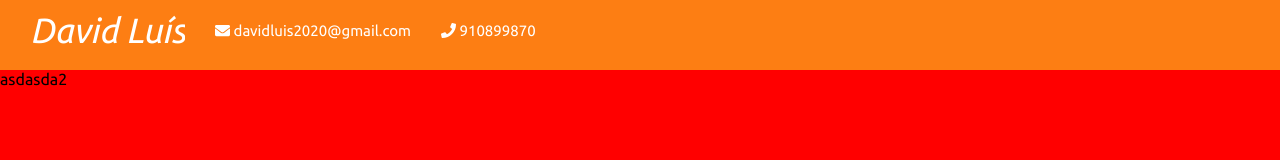
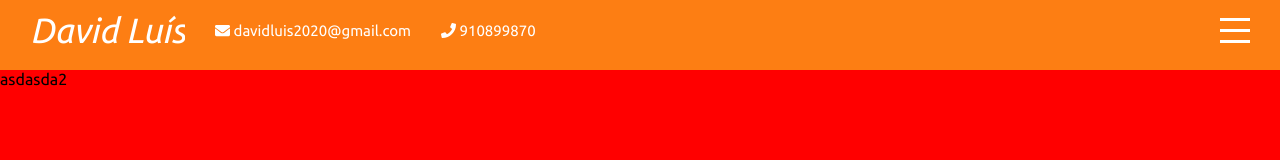
Before and after one commit to David2Luis/portefolio, a React (Create React App) app: page / in a window 1280 px wide. Shown: the top 160 px of the page. Built offline with nearby package versions, Linux system fonts and the light colour scheme.

Commit message:
content. delete menu(for now)

```diff
--- a/src/App.js
+++ b/src/App.js
@@ -2,6 +2,7 @@ import Topbar from "./components/topbar/Topbar";
 import Intro from "./components/intro/Intro";
 import Project from "./components/project/Project";
 import Contact from "./components/contact/Contact";
+import Curriculum from "./components/curriculum/Curriculum";
 import Menu from "./components/menu/Menu"
 import "./app.scss"
 import {useState} from "react";
@@ -11,9 +12,10 @@ function App() {
   return (
     <div className="app">
       <Topbar menuOpen={menuOpen} setMenuOpen={setMenuOpen}/>
-      <Menu menuOpen={menuOpen} setMenuOpen={setMenuOpen}/>
+      {/*<Menu menuOpen={menuOpen} setMenuOpen={setMenuOpen}/> */}
       <div className="sections">
         <Intro/>
+        <Curriculum/>
         <Project/>
         <Contact/>
       </div>
--- /dev/null
+++ b/src/components/curriculum/Curriculum.jsx
@@ -0,0 +1,41 @@
+import "./curriculum.scss"
+import { FontAwesomeIcon } from '@fortawesome/react-fontawesome';
+import { faBookOpen, faBriefcase} from '@fortawesome/free-solid-svg-icons';
+
+
+export default function Curriculum() {
+  return (
+    <div className="curriculum" id="curriculum">
+      <div className="education">
+        <FontAwesomeIcon icon={faBookOpen} size="6x"></FontAwesomeIcon>
+        <ul>
+          <li>
+            <h3>Le Wagon</h3>
+            <h6>Description: </h6>
+            <span className="spanCv">
+              - Ruby on rails
+              - HTML & CSS
+              - React
+              - PostgreSQL
+            </span>
+          </li>
+          <li>
+          <h3>Escola Superior Comunicação Social</h3>
+            <h6>Description: </h6>
+            <span className="spanCv">
+              - Ruby on rails
+              - HTML & CSS
+              - React
+              - PostgreSQL
+            </span>
+          </li>
+          <li></li>
+        </ul>
+      </div>
+      <div>
+      <FontAwesomeIcon icon={faBriefcase} size="6x"></FontAwesomeIcon>
+
+      </div>
+    </div>
+  )
+}
--- a/src/components/menu/Menu.jsx
+++ b/src/components/menu/Menu.jsx
@@ -1,19 +1,19 @@
-import "./menu.scss";
+// import "./menu.scss";
 
-export default function Menu({menuOpen, setMenuOpen}) {
-  return (
-    <div className={"menu " + (menuOpen && "active")} >
-      <ul>
-        <li>
-          <a href="#intro">Intro</a>
-        </li>
-        <li>
-          <a href="#project">Projects</a>
-        </li>
-        <li>
-          <a href="#contact">Contact</a>
-        </li>
-      </ul>
-    </div>
-  )
-};
+// export default function Menu({menuOpen, setMenuOpen}) {
+//   return (
+//     <div className={"menu " + (menuOpen && "active")} >
+//       <ul>
+//         <li>
+//           <a href="#intro">Intro</a>
+//         </li>
+//         <li>
+//           <a href="#project">Projects</a>
+//         </li>
+//         <li>
+//           <a href="#contact">Contact</a>
+//         </li>
+//       </ul>
+//     </div>
+//   )
+// };
--- a/src/components/menu/menu.scss
+++ b/src/components/menu/menu.scss
@@ -1,19 +1,20 @@
-@import "../../global.scss";
+// @import "../../global.scss";
 
-.menu {
-  width: 300px;
-  height: 100vh;
-  background-color: $mainColor;
-  position: fixed;
-  top:0;
-  right: -300px;
-  z-index: 2;
-  display: flex;
-  flex-direction: column;
-  align-items:center;
-  justify-content: center;
+// .menu {
+//   width: 300px;
+//   height: 100vh;
+//   background-color: $mainColor;
+//   position: fixed;
+//   top: 0;
+//   right: -300px;
+//   z-index: 2;
+//   display: flex;
+//   flex-direction: column;
+//   align-items: center;
+//   justify-content: center;
+//   transition: all 1s ease;
 
-  &.active{
-    right: 0;
-  }
-}
+//   &.active{
+//     right: 0;
+//   }
+// }
```
Also changed, not shown: src/components/curriculum/curriculum.scss (added).
